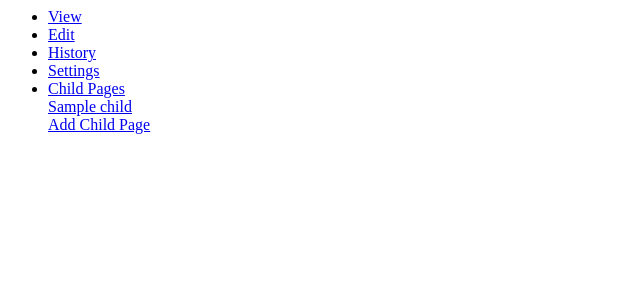
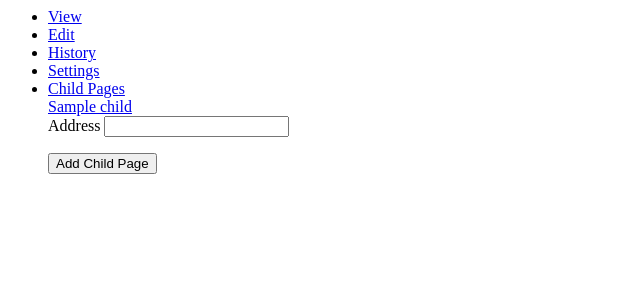
Before and after one commit to vincent-lg/evennia-wiki, a Django app: template evennia_wiki/templates/wiki/_tabs.html in a window 1280 px wide. Shown: the top 300 px of the page, without its empty margins (0-640 px from the left). Run offline with Django 3.2, Linux system fonts and the light colour scheme; the template is opened without the code that fills it: most values are stand-ins (such as "Sample title", 1, 10 or a date in 2020).

Commit message:
Add the form to create a child page

```diff
--- a/evennia_wiki/templates/wiki/_tabs.html
+++ b/evennia_wiki/templates/wiki/_tabs.html
@@ -19,10 +19,23 @@
           <a class="dropdown-item" href="{{child.address}}">{{child}}</a>
         {% endfor %}
         <div class="dropdown-divider"></div>
-        {% comment %}
-        We'll need to connect the view here - basically just another _edit view with a field for the new page title.
-        {% endcomment %}
-        <a class="dropdown-item" href="/wiki/_add_child/{% firstof address page.address %}">Add Child Page</a>
+        <form class="form-inline dropdown-item">
+          <label for="addressInput">Address</label>
+          <input type="text" class="form-control mb-2 mr-sm-2 mb-sm-0" id="addressInput" />
+        </form>
+        <button class="btn btn-primary" onclick="addPage()">Add Child Page</button>
+        <script language="javascript" type="text/javascript">
+          function addPage() {
+            address = document.getElementById('addressInput').value;
+            parent = "{{ page.address }}";
+            if(parent) {
+                address = parent + "/" + address;
+            }
+            address = "/wiki/_edit/" + address;
+            alert(address);
+            window.location.assign(address);
+          }
+        </script>
       </div>
     </li>
   </ul>
```
